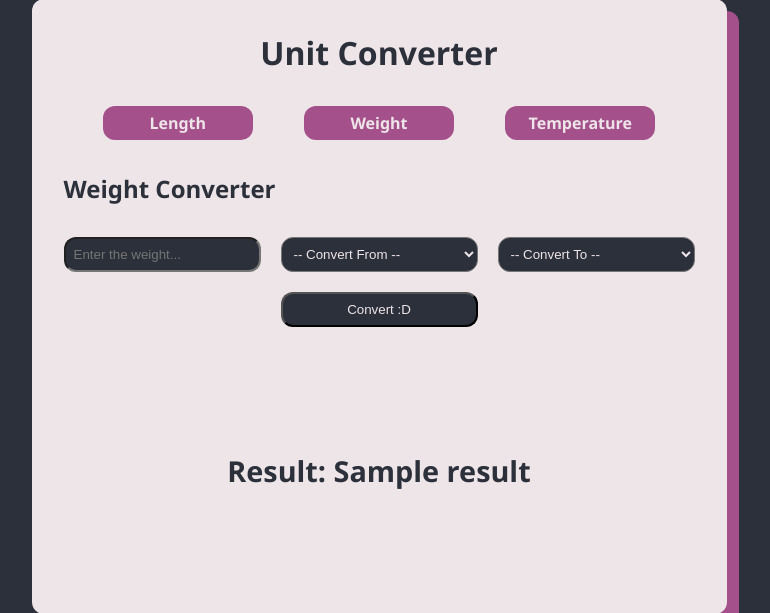
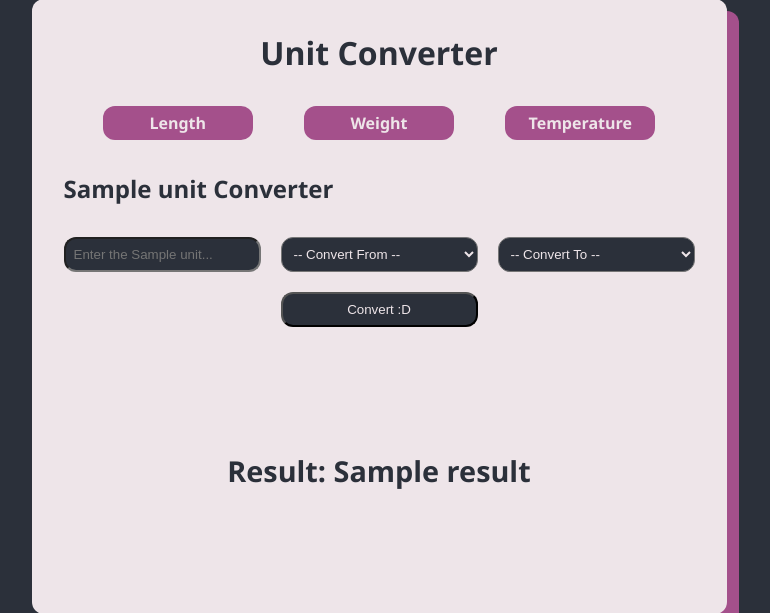
Before and after one commit to NicoCodesCode/uniteto, a Flask app: template templates/weight.html in a window 1280 px wide. Shown: the part 94-707 px from the top of the page, without its empty margins (261-1031 px from the left). Run offline with Flask 3, Linux system fonts and the light colour scheme; the template is opened without the code that fills it: most values are stand-ins (such as "Sample title", 1, 10 or a date in 2020).

Commit message:
Deduplicate html templates

```diff
--- a/app.py
+++ b/app.py
@@ -11,6 +11,8 @@ app = Flask(__name__)
 @app.route("/")
 @app.route("/length", methods=["GET", "POST"])
 def length():
+    unit = "length"
+
     if request.method == "POST":
         length = float(request.form["length"])
         convert_from = request.form["convert-from"]
@@ -18,7 +20,9 @@ def length():
         result = None
 
         if convert_from == convert_to:
-            return render_template("length.html", result=format_result(length))
+            return render_template(
+                "length.html", unit=unit, result=format_result(length)
+            )
 
         match convert_from:
             case "inch":
@@ -38,13 +42,15 @@ def length():
             case "kilometer":
                 result = format_result(convert_kilometer(length, convert_to))
 
-        return render_template("length.html", result=result)
+        return render_template("length.html", unit=unit, result=result)
 
-    return render_template("length.html", result=None)
+    return render_template("length.html", unit=unit, result=None)
 
 
 @app.route("/weight", methods=["GET", "POST"])
 def weight():
+    unit = "weight"
+
     if request.method == "POST":
         weight = float(request.form["weight"])
         convert_from = request.form["convert-from"]
@@ -52,7 +58,9 @@ def weight():
         result = None
 
         if convert_from == convert_to:
-            return render_template("weight.html", result=format_result(weight))
+            return render_template(
+                "weight.html", unit=unit, result=format_result(weight)
+            )
 
         match convert_from:
             case "ounce":
@@ -70,13 +78,15 @@ def weight():
             case "tonne":
                 result = format_result(convert_tonne(weight, convert_to))
 
-        return render_template("weight.html", result=result)
+        return render_template("weight.html", unit=unit, result=result)
 
-    return render_template("weight.html", result=None)
+    return render_template("weight.html", unit=unit, result=None)
 
 
 @app.route("/temperature", methods=["GET", "POST"])
 def temperature():
+    unit = "temperature"
+
     if request.method == "POST":
         temperature = float(request.form["temperature"])
         convert_from = request.form["convert-from"]
@@ -85,7 +95,7 @@ def temperature():
 
         if convert_from == convert_to:
             return render_template(
-                "temperature.html", result=format_result(temperature)
+                "temperature.html", unit=unit, result=format_result(temperature)
             )
 
         match convert_from:
@@ -96,6 +106,6 @@ def temperature():
             case "kelvin":
                 result = format_result(convert_kelvin(temperature, convert_to))
 
-        return render_template("temperature.html", result=result)
+        return render_template("temperature.html", unit=unit, result=result)
 
-    return render_template("temperature.html", result=None)
+    return render_template("temperature.html", unit=unit, result=None)
--- a/templates/layout.html
+++ b/templates/layout.html
@@ -24,7 +24,24 @@
         </a>
       </ul>
     </nav>
-    {% block content %}{% endblock %}
+    <h2>{{ unit.capitalize() }} Converter</h2>
+    <form action="/{{ unit }}" method="POST" class="units-form">
+      <input type="number" name="{{ unit }}" placeholder="Enter the {{ unit }}..." class="unit-value-input" required>
+      <select name="convert-from" id="convert-from" class="select-unit-input" required>
+        <option value="">-- Convert From --</option>
+        {% block units %}{% endblock %}
+      </select>
+      <select name="convert-to" id="convert-to" class="select-unit-input" required>
+        <option value="">-- Convert To --</option>
+        {{ self.units() }}
+      </select>
+      <button type="submit" class="submit-button">Convert :D</button>
+    </form>
+    {% if result is not none %}
+    <div class="result-container">
+      <p class="result">Result: {{ result }}</p>
+    </div>
+    {% endif %}
   </main>
 </body>
 
--- a/templates/weight.html
+++ b/templates/weight.html
@@ -2,15 +2,7 @@
 
 {% block title %} Weight {% endblock %}
 
-{% block content %}
-
-<h2>Weight Converter</h2>
-
-<form action="/weight" method="POST" class="units-form">
-    <input type="number" name="weight" placeholder="Enter the weight..." class="unit-value-input" required>
-
-    <select name="convert-from" id="convert-from" class="select-unit-input" required>
-        <option value="">-- Convert From --</option>
+{% block units %}
 <option value="ounce">Ounce</option>
 <option value="pound">Pound</option>
 <option value="us-ton">US Ton</option>
@@ -18,26 +10,4 @@
 <option value="gram">Gram</option>
 <option value="kilogram">Kilogram</option>
 <option value="tonne">Tonne</option>
-    </select>
-
-    <select name="convert-to" id="convert-to" class="select-unit-input" required>
-        <option value="">-- Convert To --</option>
-        <option value="ounce">Ounce</option>
-        <option value="pound">Pound</option>
-        <option value="us-ton">US Ton</option>
-        <option value="milligram">Milligram</option>
-        <option value="gram">Gram</option>
-        <option value="kilogram">Kilogram</option>
-        <option value="tonne">Tonne</option>
-    </select>
-
-    <button type="submit" class="submit-button">Convert :D</button>
-</form>
-
-{% if result is not none %}
-<div class="result-container">
-    <p class="result">Result: {{ result }}</p>
-</div>
-{% endif %}
-
 {% endblock %}
```
Also changed, not shown: templates/length.html (+1 -32 lines), templates/temperature.html (+4 -30 lines). Lines whose indentation alone changed are shown as unchanged.
